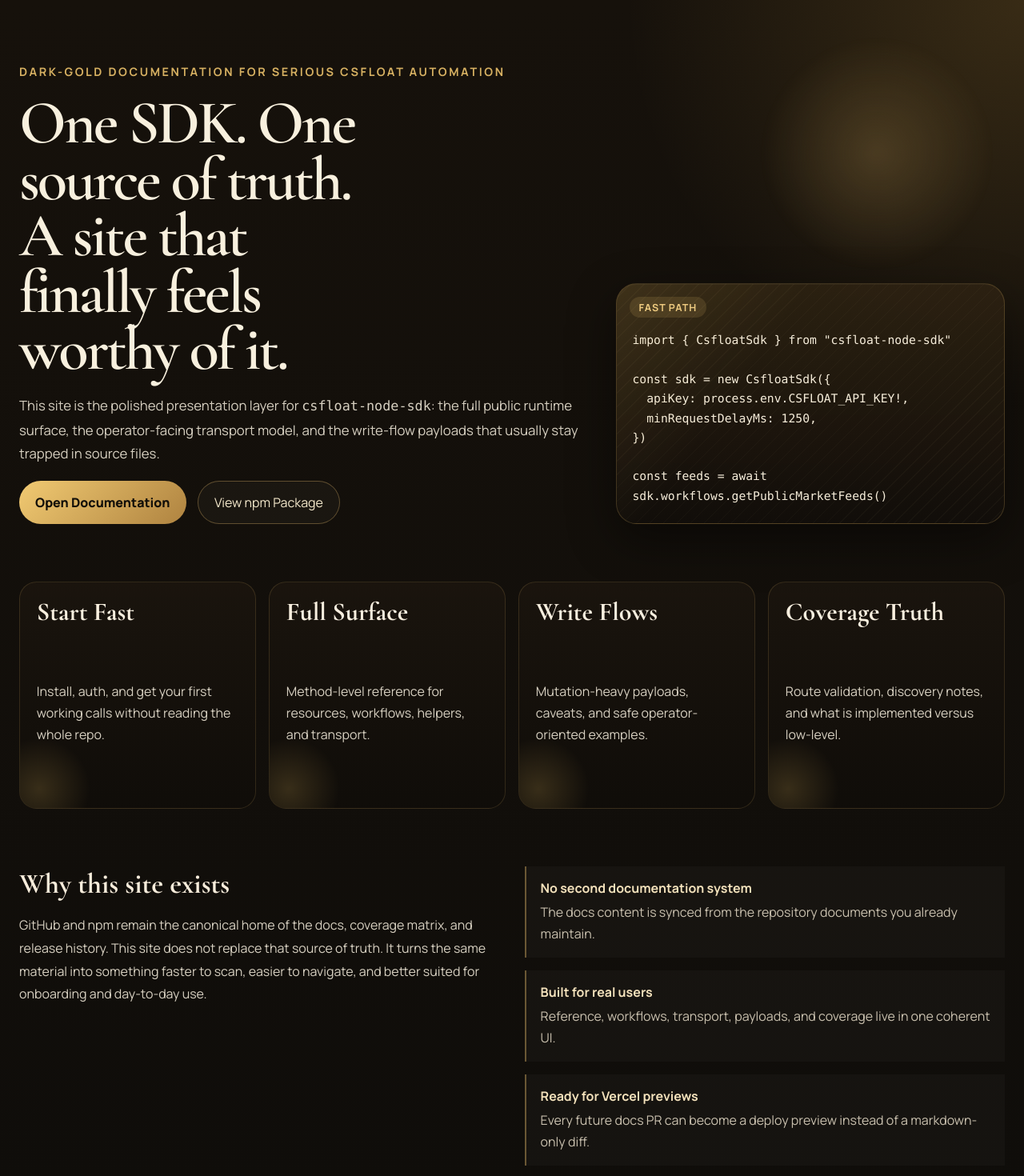
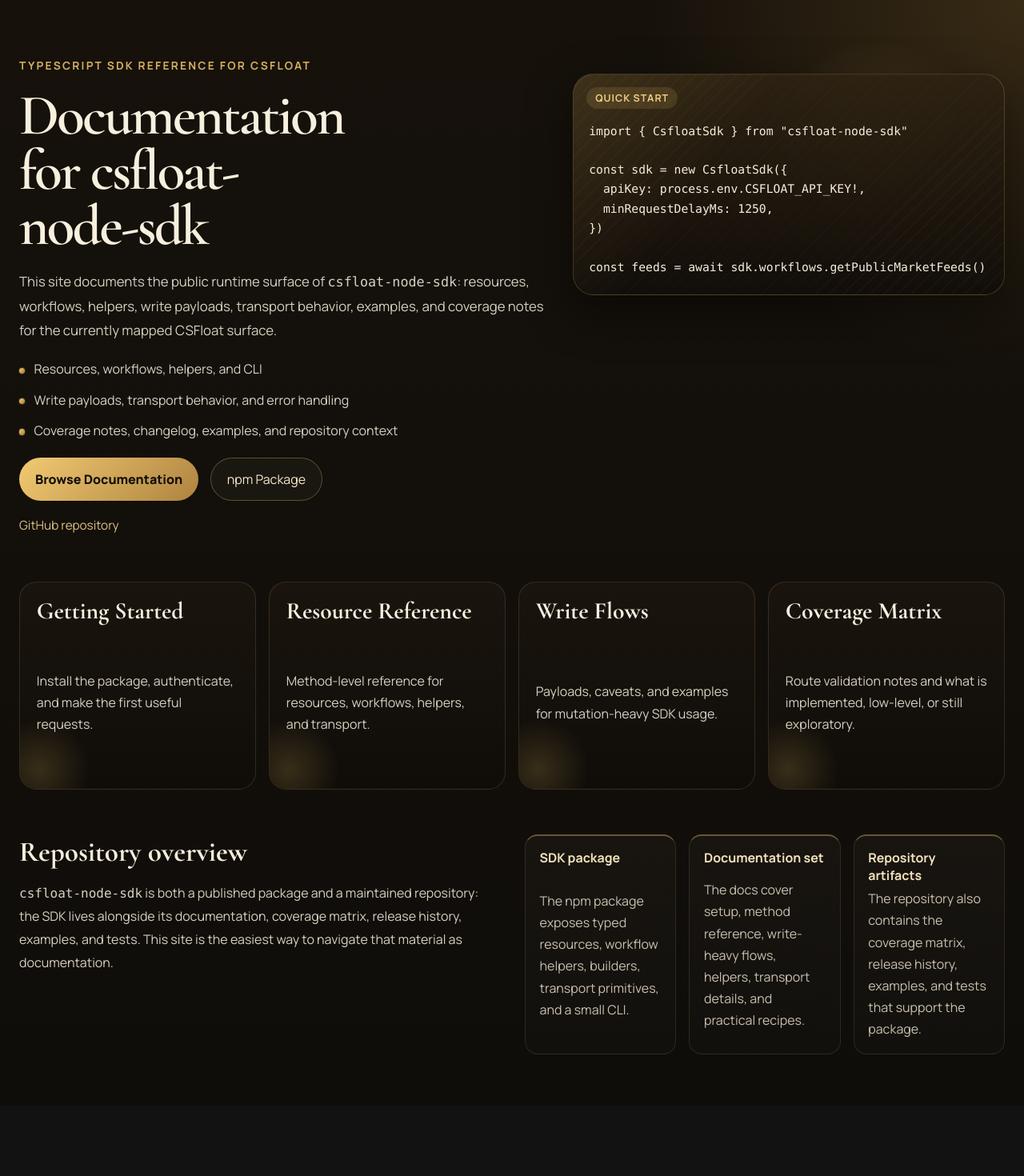
Before and after one commit to Krablante/csfloat-node-sdk, a Next.js app in the folder website/: page / in a window 1280 px wide. Shown: the top 1470 px of the page at 80% size. After the commit the page ends 1382 px from the top, so only its background shows below. Built offline with nearby package versions, Linux system fonts and the light colour scheme; no server answers.

Commit message:
docs: refine docs site landing page

```diff
--- a/website/app/page.module.css
+++ b/website/app/page.module.css
@@ -1,6 +1,6 @@
 .shell {
   display: grid;
-  gap: 3.5rem;
+  gap: 3rem;
   padding: 3rem 1.5rem 4rem;
 }
 
@@ -8,8 +8,9 @@
   position: relative;
   display: grid;
   gap: 2rem;
-  grid-template-columns: minmax(0, 1.25fr) minmax(280px, 0.85fr);
-  padding: 2rem 0 1rem;
+  grid-template-columns: minmax(0, 1.1fr) minmax(320px, 0.9fr);
+  align-items: start;
+  padding: 1.5rem 0 0.75rem;
 }
 
 .hero::before {
@@ -33,29 +34,56 @@
 .eyebrow {
   margin: 0;
   color: #d7b162;
-  font-size: 0.9rem;
+  font-size: 0.86rem;
   font-weight: 700;
-  letter-spacing: 0.18em;
+  letter-spacing: 0.16em;
   text-transform: uppercase;
 }
 
 .heroCopy h1 {
   margin: 0;
-  max-width: 12ch;
+  max-width: 10ch;
   color: #f8f0de;
   font-family: var(--font-heading);
-  font-size: clamp(3rem, 6vw, 5.2rem);
-  line-height: 0.92;
+  font-size: clamp(2.9rem, 5.6vw, 4.9rem);
+  line-height: 0.96;
   font-weight: 600;
   letter-spacing: -0.04em;
 }
 
 .lead {
   margin: 0;
-  max-width: 56rem;
+  max-width: 48rem;
   color: #d7d0c1;
   font-size: 1.05rem;
-  line-height: 1.75;
+  line-height: 1.8;
+}
+
+.summaryList {
+  display: grid;
+  gap: 0.7rem;
+  margin: 0;
+  padding: 0;
+  list-style: none;
+}
+
+.summaryList li {
+  position: relative;
+  padding-left: 1.15rem;
+  color: #d9d2c3;
+  line-height: 1.7;
+}
+
+.summaryList li::before {
+  content: "";
+  position: absolute;
+  left: 0;
+  top: 0.72rem;
+  width: 0.45rem;
+  height: 0.45rem;
+  border-radius: 999px;
+  background: linear-gradient(135deg, #f2cd79, #a97733);
+  box-shadow: 0 0 0 1px rgba(255, 226, 159, 0.14);
 }
 
 .ctas {
@@ -97,9 +125,22 @@
   transform: translateY(-1px);
 }
 
+.repoLink {
+  display: inline-flex;
+  width: fit-content;
+  color: #ddc183;
+  text-decoration: none;
+  font-size: 0.96rem;
+}
+
+.repoLink:hover {
+  color: #f1d290;
+}
+
 .heroPanel {
   display: grid;
-  align-items: end;
+  align-items: start;
+  padding-top: 1.25rem;
 }
 
 .codeCard {
@@ -163,7 +204,7 @@
   overflow: hidden;
   display: grid;
   gap: 0.8rem;
-  min-height: 15rem;
+  min-height: 13.5rem;
   padding: 1.3rem;
   border: 1px solid rgba(223, 181, 103, 0.16);
   border-radius: 1.35rem;
@@ -189,8 +230,8 @@
   margin: 0;
   color: #f8efdf;
   font-family: var(--font-heading);
-  font-size: 2rem;
-  line-height: 1;
+  font-size: 1.85rem;
+  line-height: 1.04;
 }
 
 .card p {
@@ -209,7 +250,7 @@
   display: grid;
   grid-template-columns: minmax(0, 1fr) minmax(0, 1fr);
   gap: 2rem;
-  padding: 1rem 0 0;
+  padding: 0.5rem 0 0;
 }
 
 .rationale h3 {
@@ -227,6 +268,7 @@
 
 .points {
   display: grid;
+  grid-template-columns: repeat(3, minmax(0, 1fr));
   gap: 1rem;
 }
 
@@ -234,8 +276,11 @@
   display: grid;
   gap: 0.35rem;
   padding: 1rem 1.1rem;
-  border-left: 2px solid rgba(223, 181, 103, 0.42);
-  background: rgba(255, 247, 224, 0.025);
+  border: 1px solid rgba(223, 181, 103, 0.14);
+  border-top: 2px solid rgba(223, 181, 103, 0.42);
+  border-radius: 1rem;
+  background:
+    linear-gradient(180deg, rgba(255, 247, 224, 0.03), rgba(255, 247, 224, 0.015));
 }
 
 .points strong {
@@ -253,6 +298,10 @@
   .grid {
     grid-template-columns: 1fr;
   }
+
+  .points {
+    grid-template-columns: 1fr;
+  }
 }
 
 @media (max-width: 720px) {
@@ -267,5 +316,14 @@
 
   .heroCopy h1 {
     max-width: none;
+    font-size: clamp(2.5rem, 12vw, 4rem);
+  }
+
+  .lead {
+    font-size: 1rem;
+  }
+
+  .card {
+    min-height: auto;
   }
 }
--- a/website/app/page.tsx
+++ b/website/app/page.tsx
@@ -3,24 +3,48 @@
 
 const sections = [
   {
-    title: "Start Fast",
-    description: "Install, auth, and get your first working calls without reading the whole repo.",
+    title: "Getting Started",
+    description: "Install the package, authenticate, and make the first useful requests.",
     href: "/docs/getting-started",
   },
   {
-    title: "Full Surface",
+    title: "Resource Reference",
     description: "Method-level reference for resources, workflows, helpers, and transport.",
     href: "/docs/resource-reference",
   },
   {
     title: "Write Flows",
-    description: "Mutation-heavy payloads, caveats, and safe operator-oriented examples.",
+    description: "Payloads, caveats, and examples for mutation-heavy SDK usage.",
     href: "/docs/write-flows-and-payloads",
   },
   {
-    title: "Coverage Truth",
-    description: "Route validation, discovery notes, and what is implemented versus low-level.",
+    title: "Coverage Matrix",
+    description: "Route validation notes and what is implemented, low-level, or still exploratory.",
     href: "/docs/api-coverage",
+  },
+];
+
+const summary = [
+  "Resources, workflows, helpers, and CLI",
+  "Write payloads, transport behavior, and error handling",
+  "Coverage notes, changelog, examples, and repository context",
+];
+
+const overview = [
+  {
+    title: "SDK package",
+    description:
+      "The npm package exposes typed resources, workflow helpers, builders, transport primitives, and a small CLI.",
+  },
+  {
+    title: "Documentation set",
+    description:
+      "The docs cover setup, method reference, write-heavy flows, helpers, transport details, and practical recipes.",
+  },
+  {
+    title: "Repository artifacts",
+    description:
+      "The repository also contains the coverage matrix, release history, examples, and tests that support the package.",
   },
 ];
 
@@ -29,28 +53,36 @@
     <main className={styles.shell}>
       <section className={styles.hero}>
         <div className={styles.heroCopy}>
-          <p className={styles.eyebrow}>Dark-gold documentation for serious CSFloat automation</p>
-          <h1>One SDK. One source of truth. A site that finally feels worthy of it.</h1>
+          <p className={styles.eyebrow}>TypeScript SDK reference for CSFloat</p>
+          <h1>Documentation for csfloat-node-sdk</h1>
           <p className={styles.lead}>
-            This site is the polished presentation layer for <code>csfloat-node-sdk</code>: the full
-            public runtime surface, the operator-facing transport model, and the write-flow payloads
-            that usually stay trapped in source files.
+            This site documents the public runtime surface of <code>csfloat-node-sdk</code>:
+            resources, workflows, helpers, write payloads, transport behavior, examples, and
+            coverage notes for the currently mapped CSFloat surface.
           </p>
+          <ul className={styles.summaryList}>
+            {summary.map((item) => (
+              <li key={item}>{item}</li>
+            ))}
+          </ul>
           <div className={styles.ctas}>
             <Link href="/docs" className={styles.primaryCta}>
-              Open Documentation
+              Browse Documentation
             </Link>
             <a
               href="https://www.npmjs.com/package/csfloat-node-sdk"
               className={styles.secondaryCta}
             >
-              View npm Package
+              npm Package
             </a>
           </div>
+          <a href="https://github.com/Krablante/csfloat-node-sdk" className={styles.repoLink}>
+            GitHub repository
+          </a>
         </div>
         <div className={styles.heroPanel}>
           <div className={styles.codeCard}>
-            <span className={styles.codeLabel}>Fast path</span>
+            <span className={styles.codeLabel}>Quick start</span>
             <pre>{`import { CsfloatSdk } from "csfloat-node-sdk"\n\nconst sdk = new CsfloatSdk({\n  apiKey: process.env.CSFLOAT_API_KEY!,\n  minRequestDelayMs: 1250,\n})\n\nconst feeds = await sdk.workflows.getPublicMarketFeeds()`}</pre>
           </div>
         </div>
@@ -68,27 +100,20 @@
 
       <section className={styles.rationale}>
         <div>
-          <h3>Why this site exists</h3>
+          <h3>Repository overview</h3>
           <p>
-            GitHub and npm remain the canonical home of the docs, coverage matrix, and release
-            history. This site does not replace that source of truth. It turns the same material
-            into something faster to scan, easier to navigate, and better suited for onboarding and
-            day-to-day use.
+            <code>csfloat-node-sdk</code> is both a published package and a maintained repository:
+            the SDK lives alongside its documentation, coverage matrix, release history, examples,
+            and tests. This site is the easiest way to navigate that material as documentation.
           </p>
         </div>
         <div className={styles.points}>
-          <div>
-            <strong>No second documentation system</strong>
-            <span>The docs content is synced from the repository documents you already maintain.</span>
-          </div>
-          <div>
-            <strong>Built for real users</strong>
-            <span>Reference, workflows, transport, payloads, and coverage live in one coherent UI.</span>
-          </div>
-          <div>
-            <strong>Ready for Vercel previews</strong>
-            <span>Every future docs PR can become a deploy preview instead of a markdown-only diff.</span>
-          </div>
+          {overview.map((item) => (
+            <div key={item.title}>
+              <strong>{item.title}</strong>
+              <span>{item.description}</span>
+            </div>
+          ))}
         </div>
       </section>
     </main>
```
